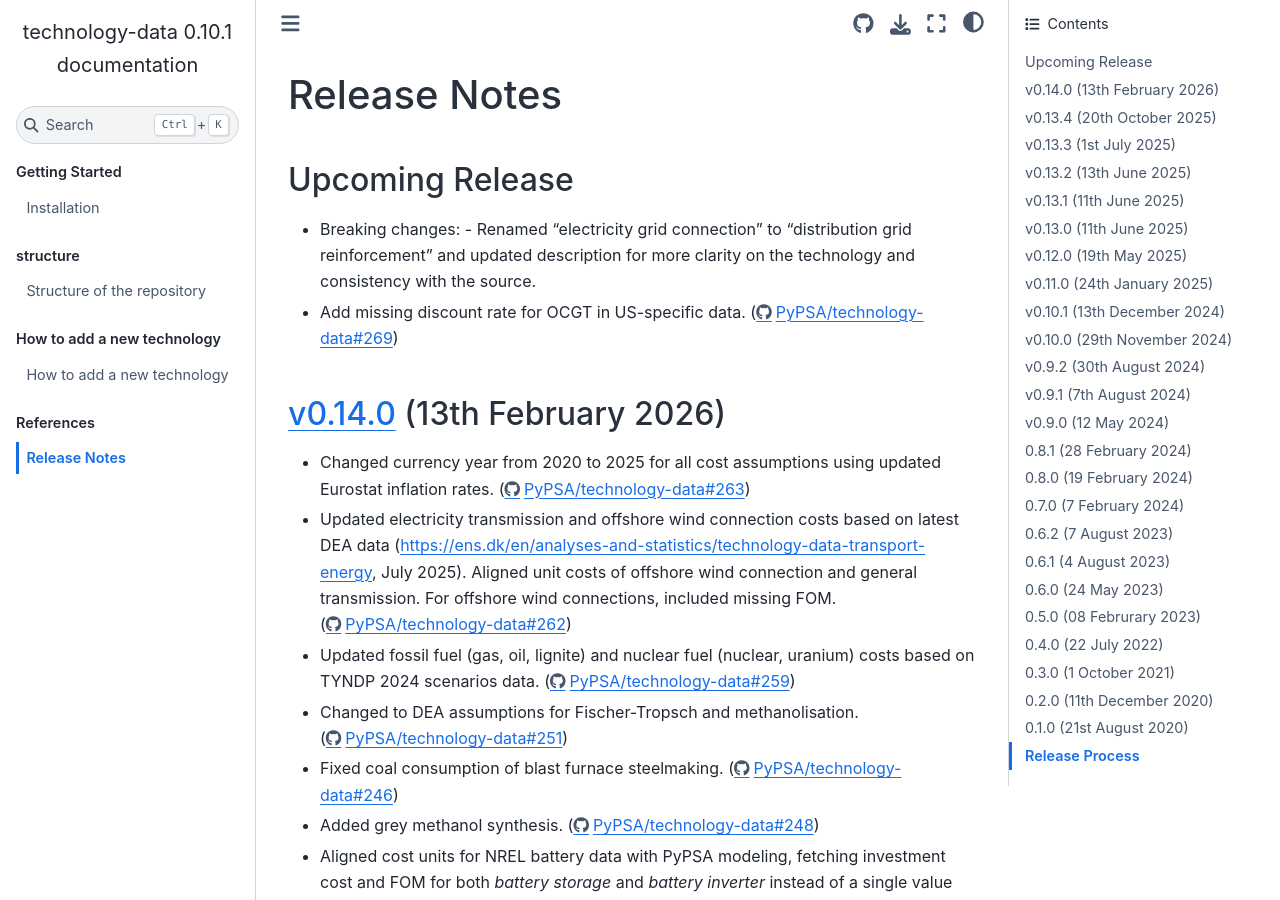
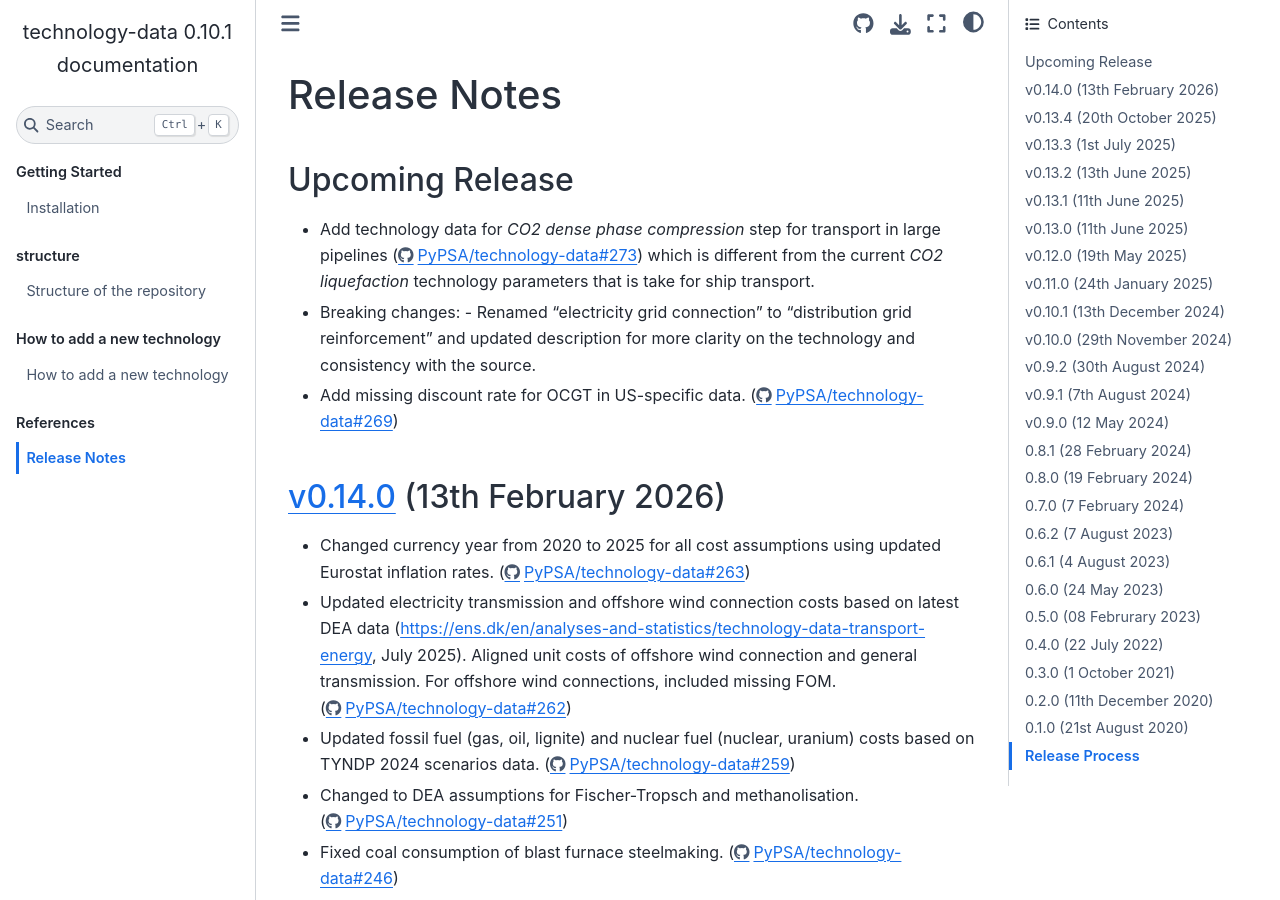
Before and after one commit to PyPSA/technology-data, a Sphinx documentation site: the page built from docs/release_notes.rst, in a window 1280 px wide and 900 px high. Built offline with Sphinx 7.4.7 and the Sphinx Book theme 1.1.4, drawn with Linux system fonts in a browser that asks for light colours.

Commit message:
Correct CO2 Management Data (#273)
* correct CO2 liquefaction

* add release notes

* Potential fix for pull request finding

Co-authored-by: Copilot Autofix powered by AI <175728472+Copilot@users.noreply.github.com>

* ensure backward compatibility by preserving  technology data

* Add conversion calculation

---------

Co-authored-by: Bobby <36541459+bobbyxng@users.noreply.github.com>
Co-authored-by: Copilot Autofix powered by AI <175728472+Copilot@users.noreply.github.com>
Co-authored-by: Fabian Neumann <fabian.neumann@outlook.de>

```diff
--- a/docs/release_notes.rst
+++ b/docs/release_notes.rst
@@ -16,6 +16,7 @@ Upcoming Release
 ..   The features listed below are not released yet, but will be part of the next release!
 ..   To use the features already you have to use the ``master`` branch.
 
+* Add technology data for `CO2 dense phase compression` step for transport in large pipelines (https://github.com/PyPSA/technology-data/pull/273) which is different from the current `CO2 liquefaction` technology parameters that is take for ship transport.
 * Breaking changes:
   - Renamed "electricity grid connection" to "distribution grid reinforcement" and updated description for more clarity on the technology and consistency with the source.
 
```
Also changed, not shown: 15 other files.
